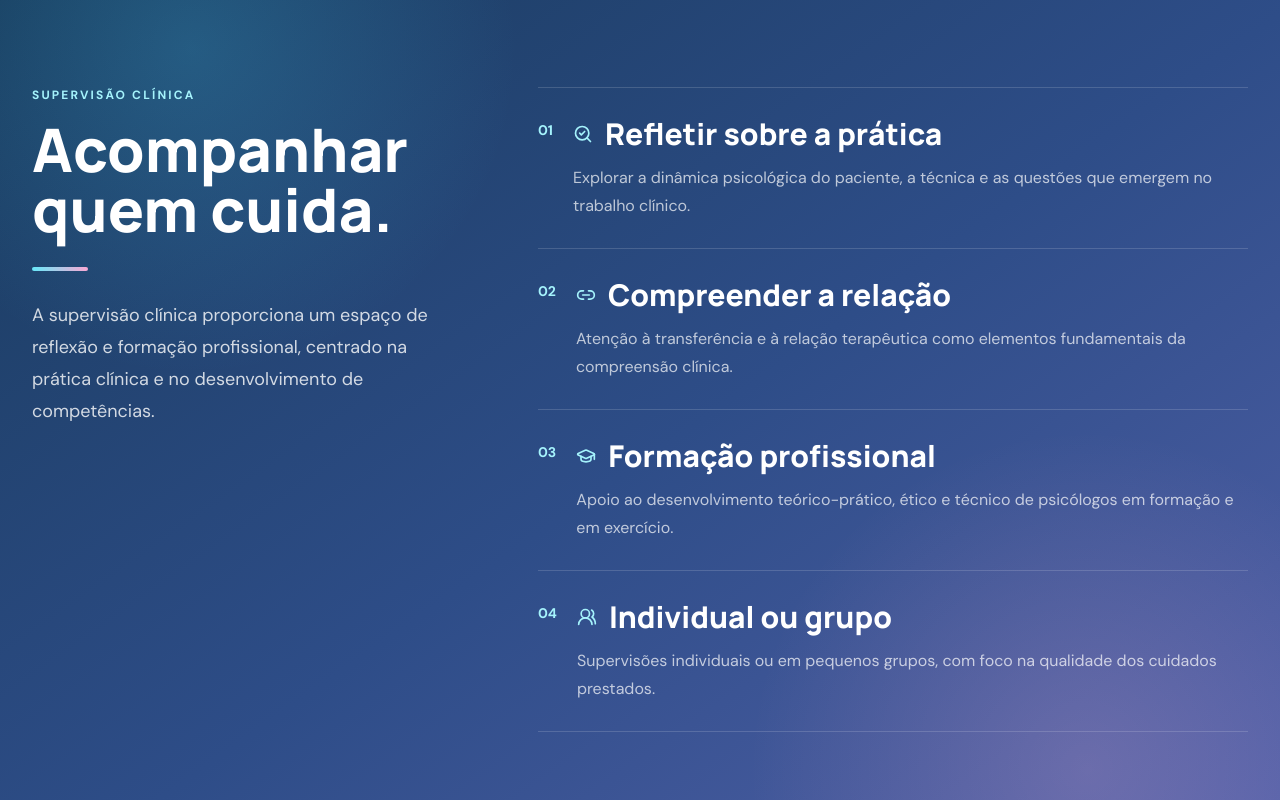
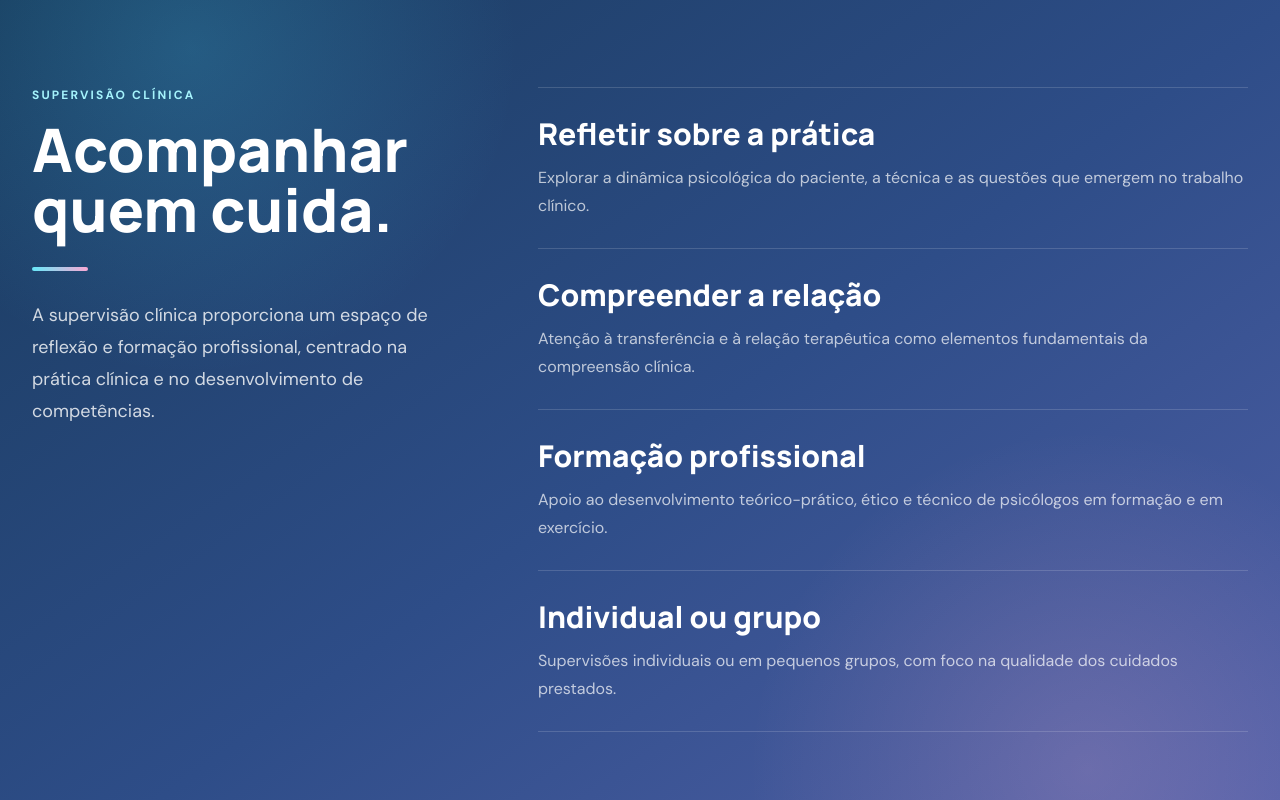
Before and after one commit to ThalesHayashi/Site-Estagio-Clinica, a plain HTML site: page public/SiteTeste.html in a window 1280 px wide. Shown: the part 3740-4540 px from the top of the page. Drawn offline with nearby package versions, Linux system fonts and the light colour scheme.

Commit message:
Alteração na parte de supervisão Clínica

```diff
--- a/public/SiteTeste.html
+++ b/public/SiteTeste.html
@@ -614,10 +614,8 @@
           <div class="divide-y divide-white/15 border-y border-white/15">
             <article class="py-7 first:pt-7">
               <div class="flex gap-5">
-                <span class="mt-1 text-sm font-extrabold text-cyan-200">01</span>
                 <div>
                   <div class="flex items-center gap-3">
-                    <i data-lucide="search-check" class="h-5 w-5 text-cyan-200"></i>
                     <h3 class="display text-3xl font-extrabold">Refletir sobre a prática</h3>
                   </div>
                   <p class="mt-3 leading-7 text-white/70">
@@ -629,10 +627,8 @@
 
             <article class="py-7">
               <div class="flex gap-5">
-                <span class="mt-1 text-sm font-extrabold text-cyan-200">02</span>
                 <div>
                   <div class="flex items-center gap-3">
-                    <i data-lucide="link-2" class="h-5 w-5 text-cyan-200"></i>
                     <h3 class="display text-3xl font-extrabold">Compreender a relação</h3>
                   </div>
                   <p class="mt-3 leading-7 text-white/70">
@@ -644,10 +640,8 @@
 
             <article class="py-7">
               <div class="flex gap-5">
-                <span class="mt-1 text-sm font-extrabold text-cyan-200">03</span>
                 <div>
                   <div class="flex items-center gap-3">
-                    <i data-lucide="graduation-cap" class="h-5 w-5 text-cyan-200"></i>
                     <h3 class="display text-3xl font-extrabold">Formação profissional</h3>
                   </div>
                   <p class="mt-3 leading-7 text-white/70">
@@ -659,10 +653,8 @@
 
             <article class="py-7 last:pb-7">
               <div class="flex gap-5">
-                <span class="mt-1 text-sm font-extrabold text-cyan-200">04</span>
                 <div>
                   <div class="flex items-center gap-3">
-                    <i data-lucide="users-round" class="h-5 w-5 text-cyan-200"></i>
                     <h3 class="display text-3xl font-extrabold">Individual ou grupo</h3>
                   </div>
                   <p class="mt-3 leading-7 text-white/70">
@@ -701,7 +693,7 @@
               <div>
                 <p class="eyebrow">Onde encontrar</p>
                 <h3 class="display mt-2 text-3xl font-extrabold text-[var(--ink)]">Lisboa</h3>
-                <p class="mt-2 text-[var(--muted)]">Avenida António Serpa 32, 1050-027 Lisboa</p>
+                <p class="mt-2 text-[var(--muted)]">Avenida António Serpa 32, 2ºA  1050-027 Lisboa</p>
               </div>
               <div class="sm:border-l sm:border-slate-200/80 sm:pl-6">
                 <p class="eyebrow">Contacto direto</p>
```
